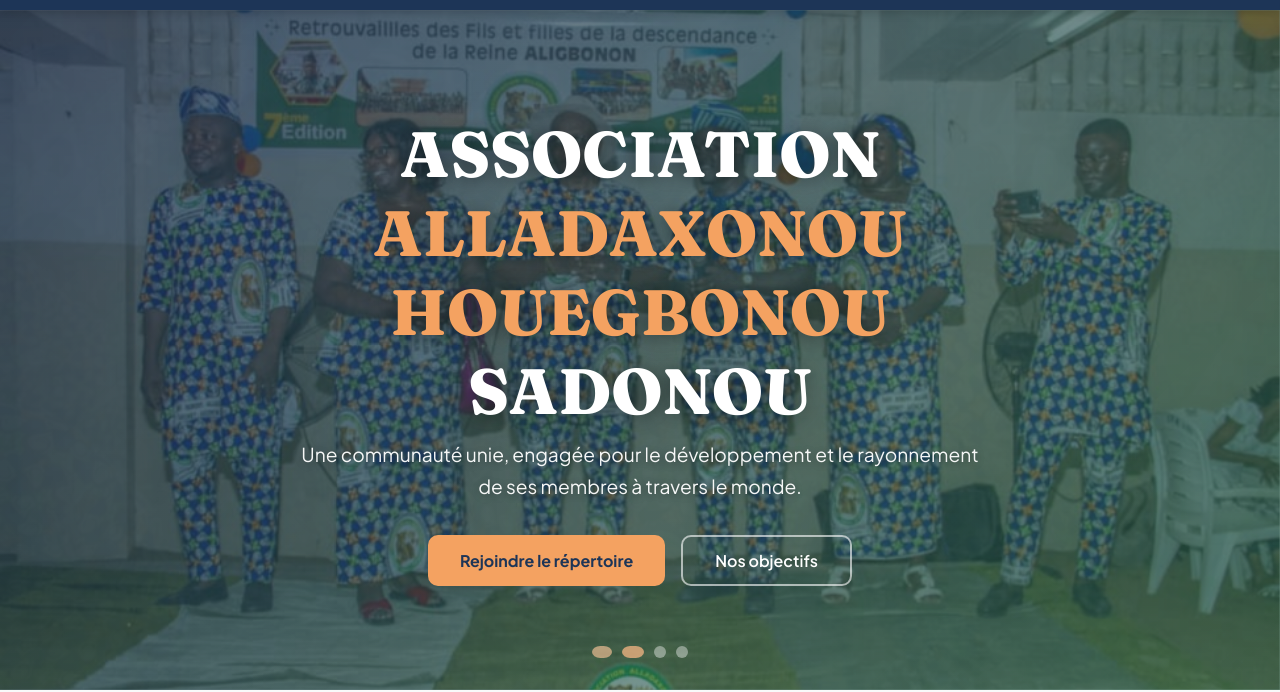
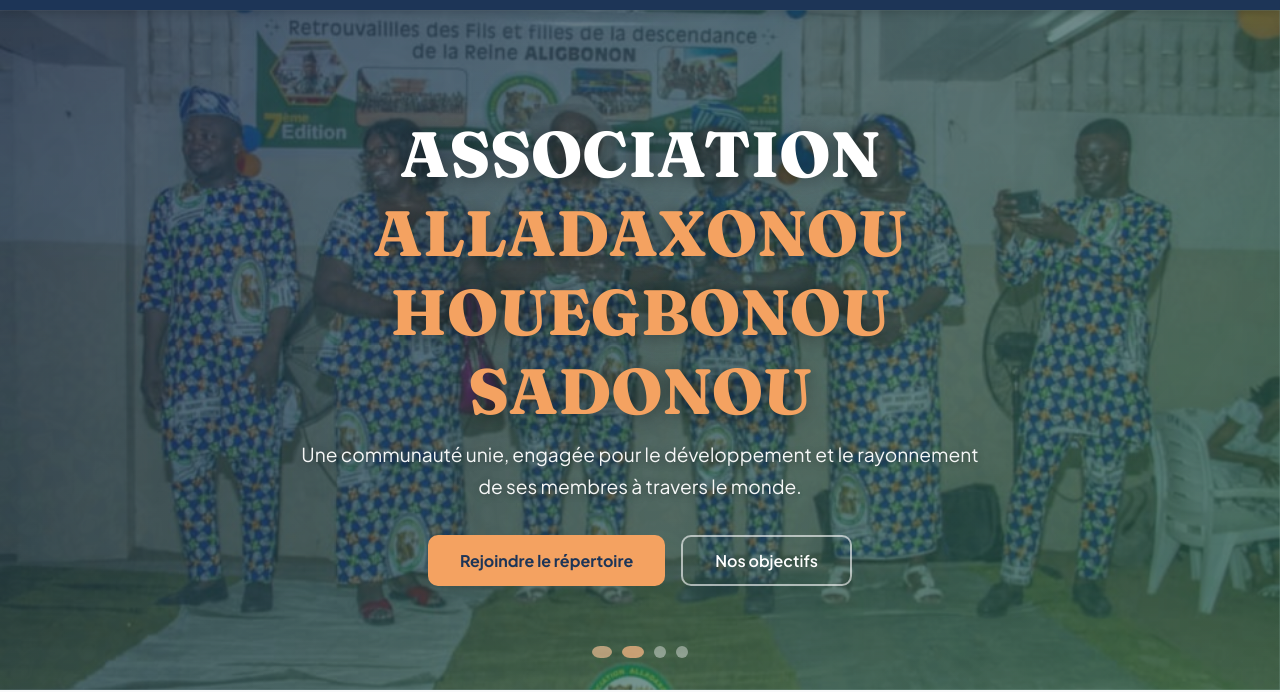
Before and after one commit to FLOREL123/-projet-sadonou, a website: page pages/homepage_professional_tax_services.html in a window 1280 px wide. Shown: the part 129-821 px from the top of the page. Drawn offline with Linux system fonts and the light colour scheme; no server answers.

Commit message:
Fix HTML formatting in homepage professional tax services

```diff
--- a/pages/homepage_professional_tax_services.html
+++ b/pages/homepage_professional_tax_services.html
@@ -234,7 +234,7 @@
     </div>
     <div class="hero-overlay"></div>
     <div class="hero-content">
-        <h1>ASSOCIATION  <span>ALLADAXONOU HOUEGBONOU </span> SADONOU</h1>
+        <h1>ASSOCIATION  <span>ALLADAXONOU HOUEGBONOU SADONOU</span> </h1>
         <p>Une communauté unie, engagée pour le développement et le rayonnement de ses membres à travers le monde.</p>
         <div class="buttons">
             <button class="btn-primary" onclick="handleRejoindre()">Rejoindre le répertoire</button>
```
